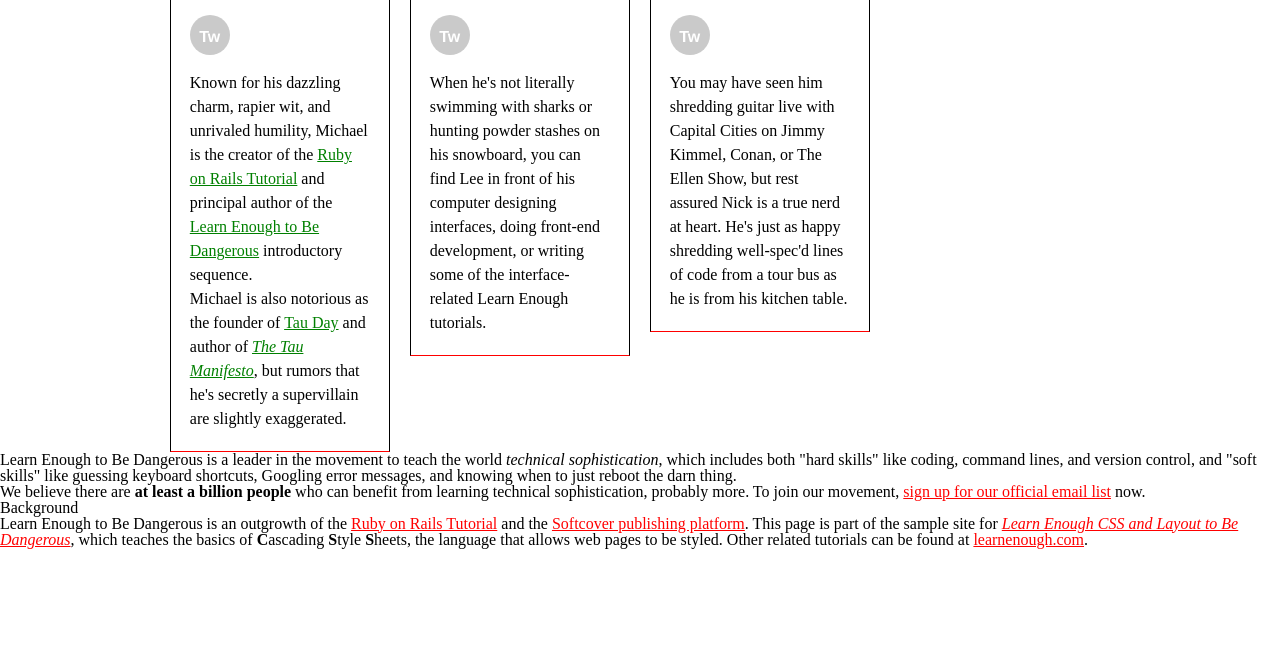
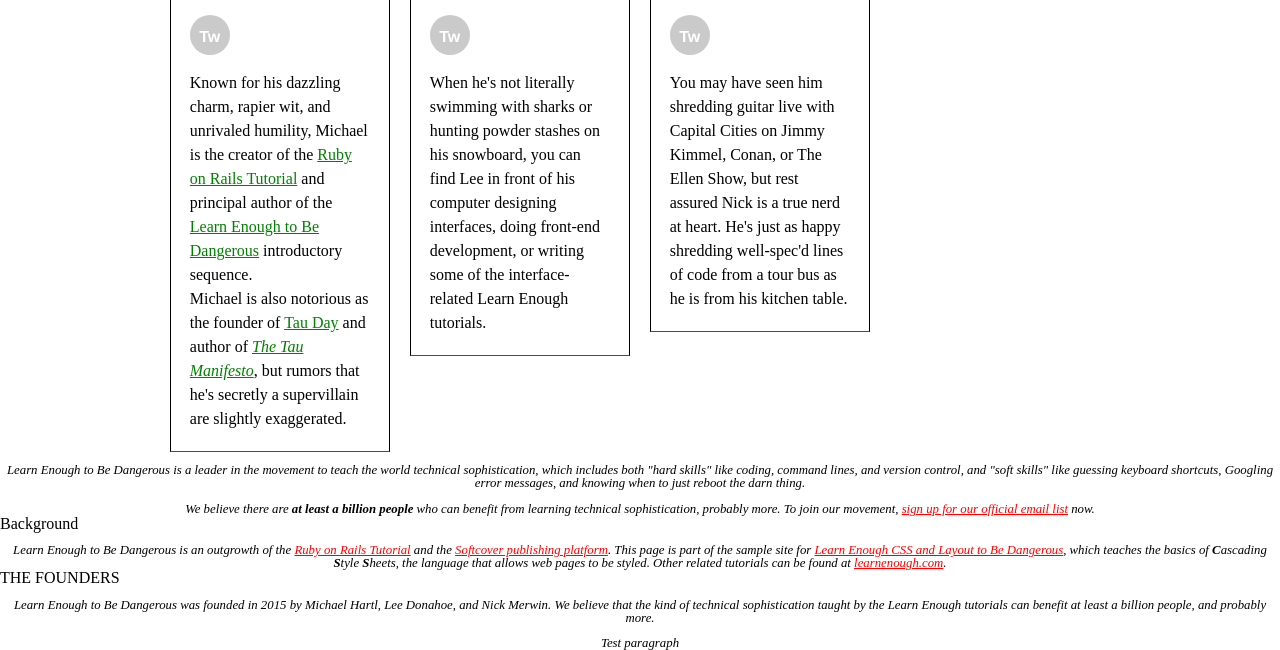
Before and after one commit to abaldwin008/css_sample_website, a Jekyll site: the page built from index.html, in a window 1280 px wide, cut to the strip 707-1357 px from the top of the page. Built offline with Jekyll 4.4.1, drawn with Linux system fonts in a browser that asks for light colours; before the commit the page ends 1255 px from its top, so only the background shows below that.

```diff
--- a/_layouts/default.html
+++ b/_layouts/default.html
@@ -102,5 +102,14 @@
       Other related tutorials can be found at
       <a href="http://learnenough.com/">learnenough.com</a>.
     </p>
+
+    <h2>THE FOUNDERS</h2>
+    <p>
+      Learn Enough to Be Dangerous was founded in 2015 by Michael Hartl, Lee Donahoe,
+      and Nick Merwin. We believe that the kind of technical sophistication taught by
+      the Learn Enough tutorials can benefit at least a billion people, and probably
+      more.
+    </p>
+    <p>Test paragraph</p>
   </body>
 </html>
--- a/css/main.css
+++ b/css/main.css
@@ -56,6 +56,14 @@ a {
 color: #f00;
 }
 
+h2 ~ p {
+  font-size: 0.8em;
+  font-style: italic;
+  margin: 1em auto 0;
+  max-width: : 70%;
+  text-align: center;
+}
+
 /* Header Styles */
 .header-nav {
   float:right;
@@ -65,9 +73,15 @@ color: #f00;
 .header-nav > li {
   display: inline-block;
   margin-left: 1em;
-
 }
 
+.header-nav > li:first-child a{
+  color: #ed6e2f;
+}
+
+.header-nav > li:firstchild a:hover {
+  color:000;
+}
 .header-nav a {
   color: #000;
   font-size: 0.8rem;
```
Also changed, not shown: 2 other files.
